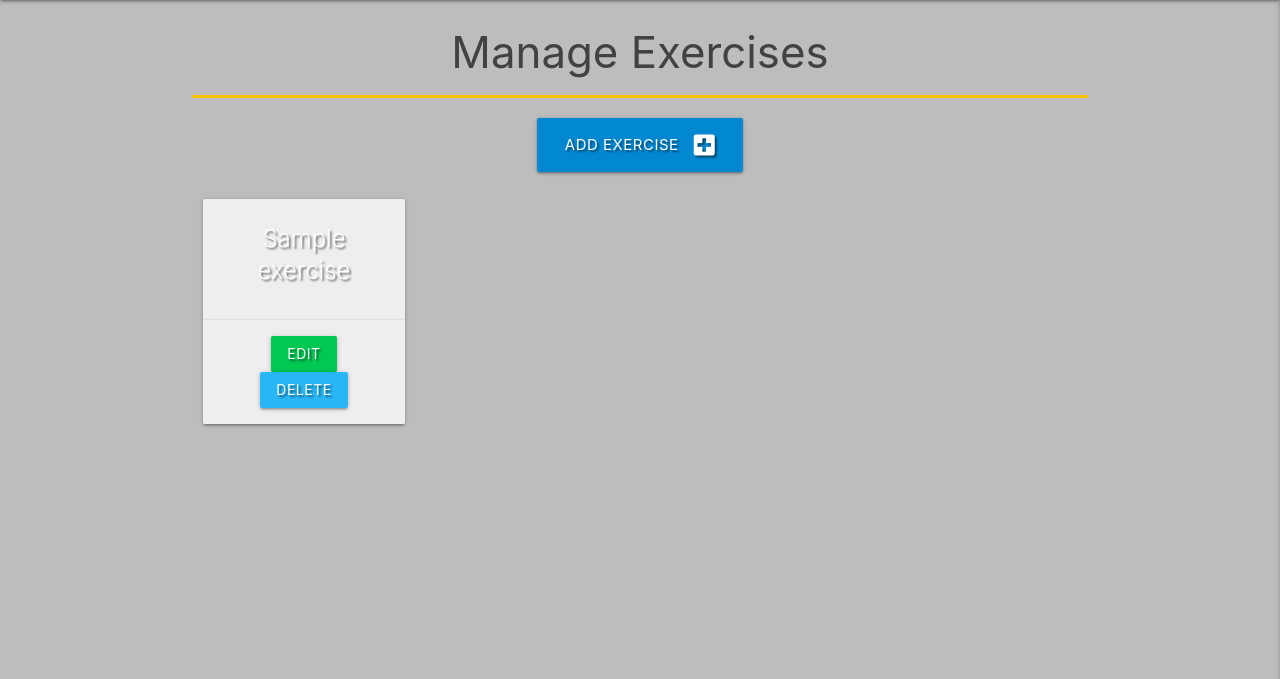
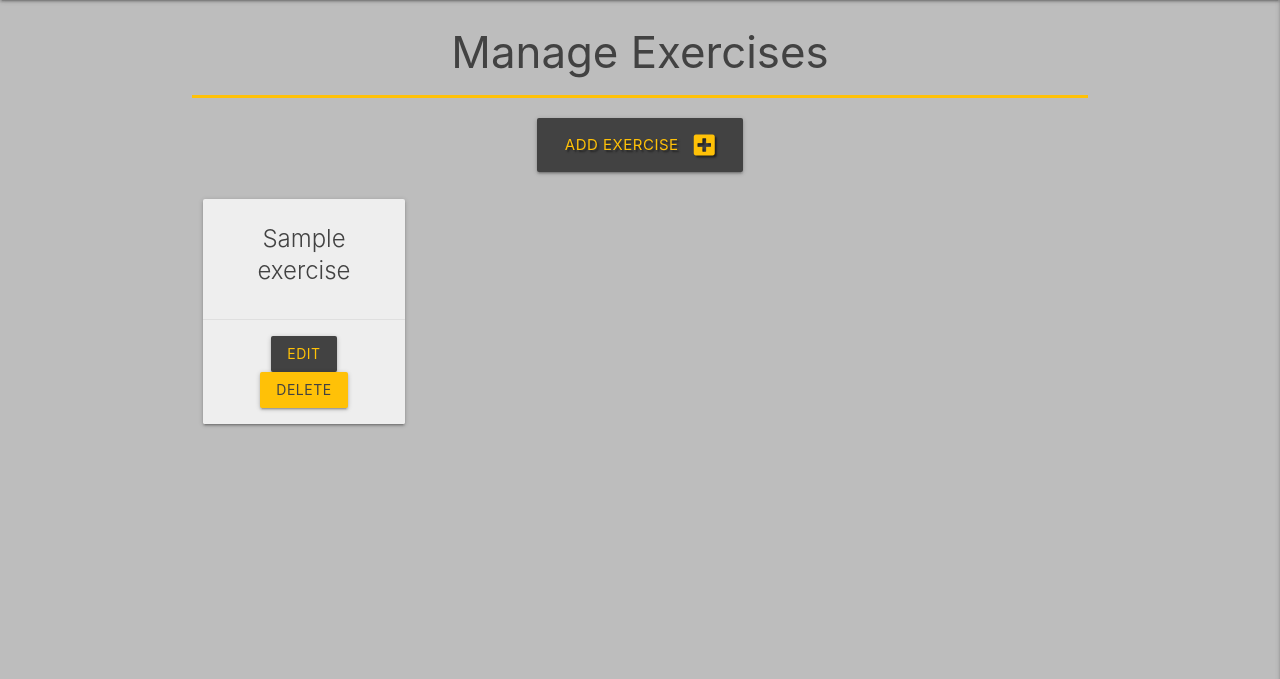
Before and after one commit to Code-Institute-Submissions/M-E-C-20-workout-tracker_AugResub, a Flask app: page /manage_exercises in a window 1280 px wide. Shown: the part 64-743 px from the top of the page. Run offline with Flask 2, Linux system fonts and the light colour scheme; a database or web service that is not in the repository returns one stand-in record (values such as "Sample title"); some libraries are stand-ins or nearby versions.

Commit message:
Change button colouring

```diff
--- a/templates/add_workout.html
+++ b/templates/add_workout.html
@@ -60,7 +60,7 @@
             <!-- submit button -->
             <div class="row">
                 <div class="col s12 center-align">
-                    <button type="submit" class="btn-large light-blue darken-1 text-shadow">
+                    <button type="submit" class="btn-large grey darken-3 amber-text text-shadow">
                         Add Workout <i class="fas fa-plus-square right"></i>
                     </button>
                 </div>
--- a/templates/base.html
+++ b/templates/base.html
@@ -21,12 +21,15 @@
         <div class="navbar-fixed">
             <nav class="nav-extended text-shadow grey darken-3">
                 <div class="nav-wrapper">
-                    <a href="{{ url_for('get_workouts') }}" class="brand-logo left hide-on-small-only amber-text">WORKOUT TRACKER</a>
-                    <a href="#" data-target="mobile-demo" class="sidenav-trigger right"><i class="fas fa-bars amber-text"></i></a>
+                    <a href="{{ url_for('get_workouts') }}"
+                        class="brand-logo left hide-on-small-only amber-text">WORKOUT TRACKER</a>
+                    <a href="#" data-target="mobile-demo" class="sidenav-trigger right"><i
+                            class="fas fa-bars amber-text"></i></a>
                     <ul class="right hide-on-med-and-down amber-text">
                         {% if session.user %}
                         <li><a href="{{ url_for('get_workouts') }}" class=" amber-text">Workout Planner</a></li>
-                        <li><a href="{{ url_for('workout_history', username=session['user']) }}" class=" amber-text">Workout History</a>
+                        <li><a href="{{ url_for('workout_history', username=session['user']) }}"
+                                class=" amber-text">Workout History</a>
                         </li>
                         <li><a href="{{ url_for('add_workout') }}" class=" amber-text">New Workout</a></li>
                         {% if session.user|lower == "admin"|lower %}
@@ -79,7 +82,7 @@
         {% endwith %}
     </section>
 
-    <main class="container">
+    <main class="container grey-text text-darken-3">
         {% block content %}
         {% endblock %}
     </main>
--- a/templates/complete_workout.html
+++ b/templates/complete_workout.html
@@ -79,7 +79,7 @@
                     <a href="{{ url_for('get_workouts') }}" class="btn-large red text-shadow">
                         Cancel <i class="fas fa-times-circle right"></i>
                     </a>
-                    <button type="submit" class="btn-large light-blue darken-1 text-shadow">
+                    <button type="submit" class="btn-large grey darken-3 amber-text text-shadow">
                         Complete Workout <i class="fas fa-edit right"></i>
                     </button>
                 </div>
--- a/templates/edit_exercise_db.html
+++ b/templates/edit_exercise_db.html
@@ -23,10 +23,10 @@
             <!-- cancel and edit buttons -->
             <div class="row">
                 <div class="col s12 center-align">
-                    <a href="{{ url_for('manage_exercises') }}" class="btn-large red text-shadow">
+                    <a href="{{ url_for('manage_exercises') }}" class="btn-large amber grey-text text-darken-3 text-shadow">
                         Cancel <i class="fas fa-times-circle right"></i>
                     </a>
-                    <button type="submit" class="btn-large light-blue darken-1 text-shadow">
+                    <button type="submit" class="btn-large grey darken-3 amber-text text-shadow">
                         Edit Exercise <i class="fas fa-edit right"></i>
                     </button>
                 </div>
--- a/templates/edit_workout.html
+++ b/templates/edit_workout.html
@@ -70,7 +70,7 @@
                     <a href="{{ url_for('get_workouts') }}" class="btn-large red text-shadow">
                         Cancel <i class="fas fa-times-circle right"></i>
                     </a>
-                    <button type="submit" class="btn-large light-blue darken-1 text-shadow">
+                    <button type="submit" class="btn-large grey darken-3 amber-text text-shadow">
                         Edit Workout <i class="fas fa-edit right"></i>
                     </button>
                 </div>
--- a/templates/exercises.html
+++ b/templates/exercises.html
@@ -11,7 +11,7 @@
     <!-- add new exercise to the db -->
     <div class="row">
         <div class="col s12 center-align">
-            <a href="{{ url_for('update_exercise_db') }}" class="btn-large light-blue darken-2 text-shadow">
+            <a href="{{ url_for('update_exercise_db') }}" class="btn-large grey darken-3 amber-text text-shadow">
                 Add Exercise <i class="fas fa-plus-square right"></i>
             </a>
         </div>
@@ -19,26 +19,27 @@
 
     <div class="row">
         {% for exercise in exercises %}
-            <div class="col s12 m3">
-                <div class="card grey lighten-3 text-shadow center-align">
-                    <div class="card-content white-text">
+            <div class="col s12 m6 xl3">
+                <div class="card grey lighten-3 center-align">
+                    <div class="card-content">
                         <span class="card-title">{{ exercise.exercise_name }}</span>
                     </div>
                     <div class="card-action">
-                        <a href="{{ url_for('edit_exercise_db', exercise_id=exercise._id) }}" class="btn green accent-4">Edit</a>
-                        <a href="#confirm_deletion_modal{{ exercise._id }}" class="btn light-blue lighten-1 modal-trigger">Delete</a>
+                        <a href="{{ url_for('edit_exercise_db', exercise_id=exercise._id) }}"
+                            class="btn grey darken-3 amber-text accent-4">Edit</a>
+                        <a href="#confirm_deletion_modal{{ exercise._id }}"
+                            class="btn amber grey-text text-darken-3 modal-trigger">Delete</a>
                         <!-- confirm deletion modal -->
-                        <div id="confirm_deletion_modal{{ exercise._id }}" class="modal white-text">
-                            <div class="modal-content light-blue center align">
+                        <div id="confirm_deletion_modal{{ exercise._id }}" class="modal">
+                            <div class="modal-content grey lighten-3 grey-text text-darken-3 center align">
                                 <h4>Confirm Deletion</h4>
                                 <p>Are you sure you wish to delete?</p>
                             </div>
-                            <div class="modal-footer light-blue">
+                            <div class="modal-footer grey lighten-3">
                                 <div class="center-align">
-                                    <a href="#!"
-                                        class="btn-small modal-close red accent-4">Cancel</a>
+                                    <a href="#!" class="btn-small modal-close grey darken-3 amber-text accent-4">Cancel</a>
                                     <a href="{{ url_for('delete_exercise_db', exercise_id=exercise._id) }}"
-                                        class="btn-small green accent-4">Delete</a>
+                                        class="btn-small amber grey-text text-darken-3 accent-4">Delete</a>
                                 </div>
                             </div>
                         </div>
--- a/templates/login.html
+++ b/templates/login.html
@@ -32,7 +32,7 @@
                 </div>
                 <!-- login -->
                 <div class="row">
-                    <button type="submit" class="col s12 btn-large deep-purple darken-3 text-shadow">
+                    <button type="submit" class="col s12 btn-large grey darken-3 amber-text text-shadow">
                         Log In <i class="fas fa-sign-in-alt"></i>
                     </button>
                 </div>
--- a/templates/register.html
+++ b/templates/register.html
@@ -41,7 +41,7 @@
                 </div>
                 <!-- register -->
                 <div class="row">
-                    <button type="submit" class="col s12 btn-large deep-purple darken-3 text-shadow">
+                    <button type="submit" class="col s12 btn-large grey darken-3 amber-text text-shadow">
                         Register <i class="fas fa-sign-in-alt"></i>
                     </button>
                 </div>
--- a/templates/update_exercise_db.html
+++ b/templates/update_exercise_db.html
@@ -23,7 +23,7 @@
             <!-- submit button -->
             <div class="row">
                 <div class="col s12 center-align">
-                    <button type="submit" class="btn-large light-blue darken-1 text-shadow">
+                    <button type="submit" class="btn-large grey darken-3 amber-text text-shadow">
                         Add Exercise <i class="fas fa-plus-square right"></i>
                     </button>
                 </div>
--- a/templates/workout_history.html
+++ b/templates/workout_history.html
@@ -13,7 +13,7 @@
         <form action="{{ url_for('search') }}" class="col s12" method="post">
             <div class="row center-align">
                 <div class="input-field col s12">
-                    <i class="fas fa-search prefix light-blue-text text-darken-4"></i>
+                    <i class="fas fa-search prefix grey-text text-darken-3 text-darken-4"></i>
                     <input type="text" name="query" id="query" minlength="3" class="validate" required>
                     <label for="query">Search by Exercise</label>
                 </div>
```
Also changed, not shown: templates/workout_planner.html (+14 -14 lines).
